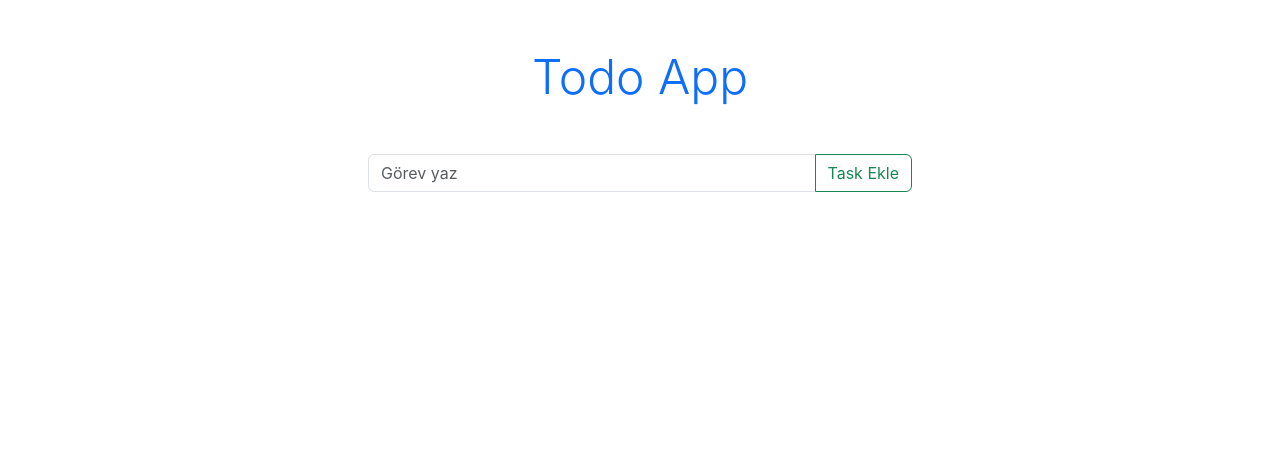
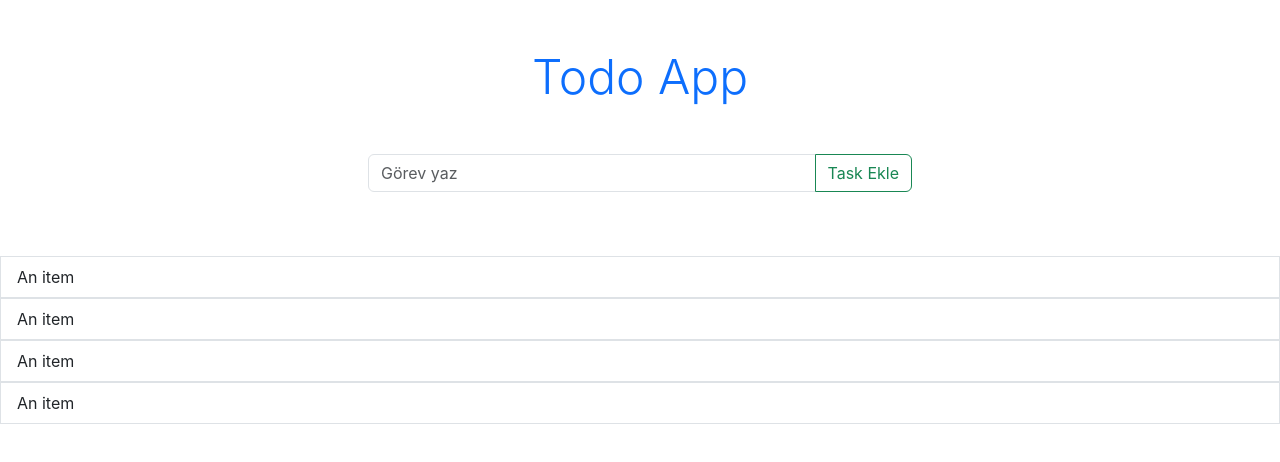
Before and after one commit to muslumhanerol/ToDo_App_With_ContextAPI, a React (Create React App) app in the folder todo_app_contextapi/: page / in a window 1280 px wide. Shown: the top 462 px of the page. Built offline with nearby package versions, Linux system fonts and the light colour scheme.

Commit message:
todo_cont_++

```diff
--- /dev/null
+++ b/todo_app_contextapi/src/Components/Todo.js
@@ -0,0 +1,11 @@
+import React from 'react'
+
+const Todo = () => {
+    return (
+        <div>
+            <li class="list-group-item">An item</li>
+        </div>
+    )
+}
+
+export default Todo
--- a/todo_app_contextapi/src/Components/TodoContainer.js
+++ b/todo_app_contextapi/src/Components/TodoContainer.js
@@ -1,12 +1,18 @@
 import React, { useContext } from 'react'
 import { TodoContext } from '../Contexts/TodoContext'
+import Todo from './Todo';
 
 const TodoContainer = () => {
     const context = useContext(TodoContext);
     return (
         <>
+            <ul className='list-group'>
+                <Todo />
+                <Todo />
+                <Todo />
+                <Todo />
 
-
+            </ul>
         </>
     )
 
```
